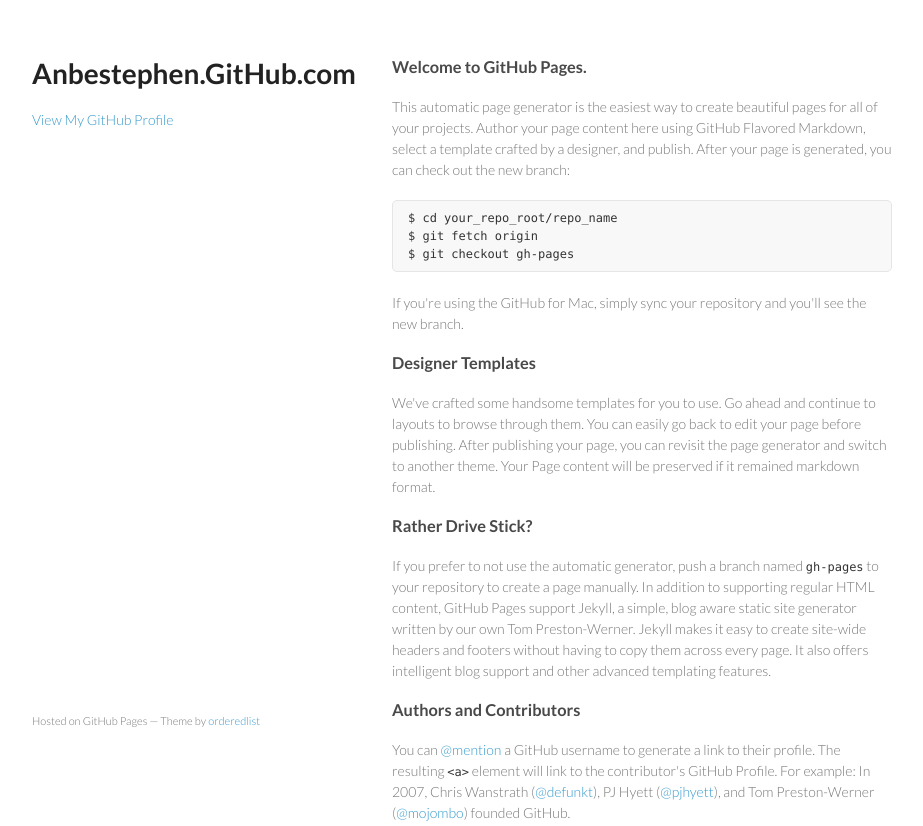
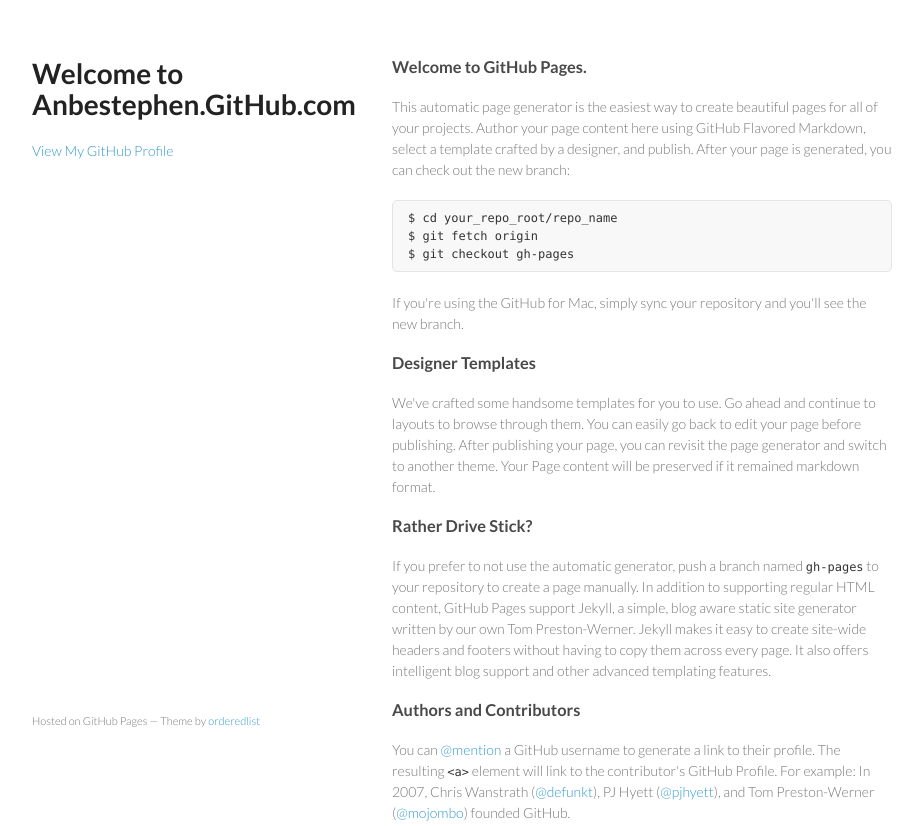
Before and after one commit to anbestephen/anbestephen.github.com, a plain HTML site: page index.html in a window 1280 px wide. Shown: the top 826 px of the page, without its empty margins (178-1101 px from the left). Drawn offline with Linux system fonts and the light colour scheme.

Commit message:
Update index.html

```diff
--- a/index.html
+++ b/index.html
@@ -15,7 +15,7 @@
   <body>
     <div class="wrapper">
       <header>
-        <h1>Anbestephen.GitHub.com</h1>
+        <h1>Welcome to Anbestephen.GitHub.com</h1>
         <p></p>
 
 
```
